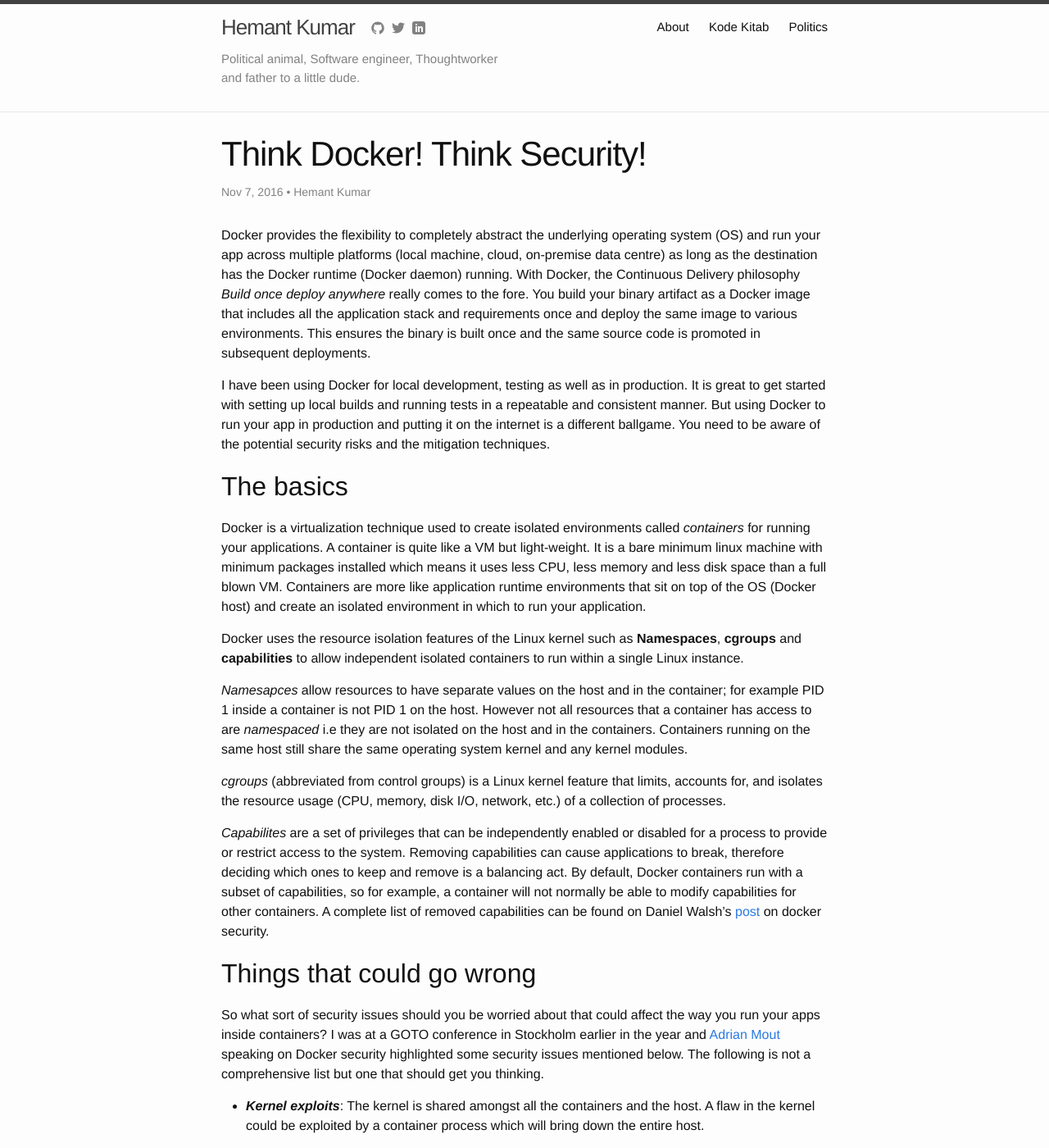
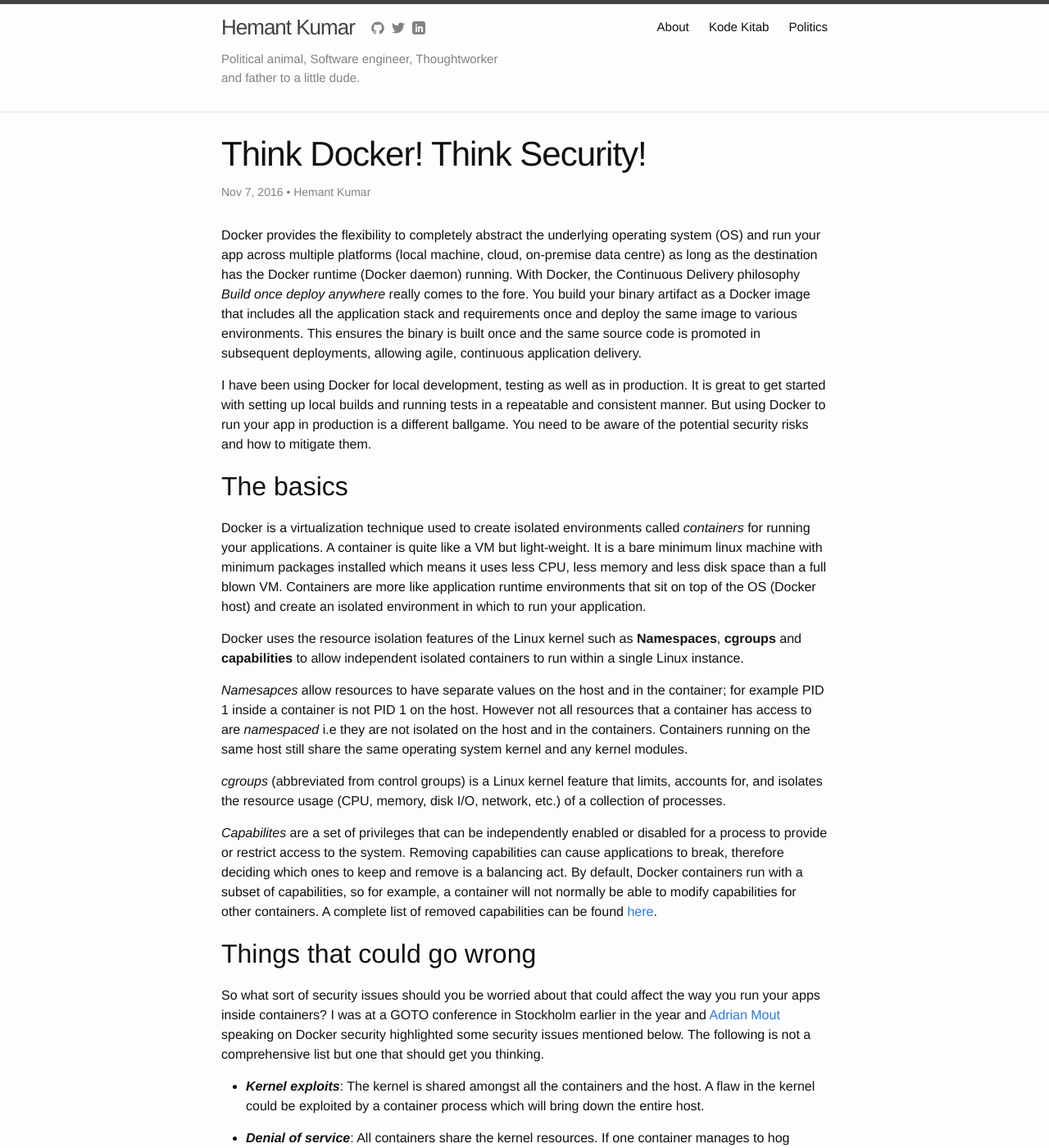
Before and after one commit to hemantksingh/hemantksingh.github.io, a Jekyll site: the page built from _posts/2016-11-07-think-docker-think-security.markdown, in a window 1280 px wide and 1400 px high. Shown: the whole window at 82% size. Built offline with Jekyll 4.4.1, drawn with Linux system fonts in a browser that asks for light colours; comment, search, counter and statistics services are not loaded.

Commit message:
Updates docker security post.

```diff
--- a/_posts/2016-11-07-think-docker-think-security.markdown
+++ b/_posts/2016-11-07-think-docker-think-security.markdown
@@ -9,9 +9,9 @@
 modified_time: '2016-11-07T07:23:00.000-08:00'
 ---
 
-Docker provides the flexibility to completely abstract the underlying operating system (OS) and run your app across multiple platforms (local machine, cloud, on-premise data centre) as long as the destination has the Docker runtime (Docker daemon) running. With Docker, the Continuous Delivery philosophy *Build once deploy anywhere* really comes to the fore. You build your binary artifact as a Docker image that includes all the application stack and requirements once and deploy the same image to various environments. This ensures the binary is built once and the same source code is promoted in subsequent deployments.
+Docker provides the flexibility to completely abstract the underlying operating system (OS) and run your app across multiple platforms (local machine, cloud, on-premise data centre) as long as the destination has the Docker runtime (Docker daemon) running. With Docker, the Continuous Delivery philosophy *Build once deploy anywhere* really comes to the fore. You build your binary artifact as a Docker image that includes all the application stack and requirements once and deploy the same image to various environments. This ensures the binary is built once and the same source code is promoted in subsequent deployments, allowing agile, continuous application delivery.
 
-I have been using Docker for local development, testing as well as in production. It is great to get started with setting up local builds and running tests in a repeatable and consistent manner. But using Docker to run your app in production and putting it on the internet is a different ballgame. You need to be aware of the potential security risks and the mitigation techniques.
+I have been using Docker for local development, testing as well as in production. It is great to get started with setting up local builds and running tests in a repeatable and consistent manner. But using Docker to run your app in production is a different ballgame. You need to be aware of the potential security risks and how to mitigate them.
 
 ## The basics
 Docker is a virtualization technique used to create isolated environments called *containers* for running your applications. A container is quite like a VM but light-weight. It is a bare minimum linux machine with minimum packages installed which means it uses less CPU, less memory and less disk space than a full blown VM. Containers are more like application runtime environments that sit on top of the OS (Docker host) and create an isolated environment in which to run your application.
@@ -22,7 +22,7 @@
 
 *cgroups* (abbreviated from control groups) is a Linux kernel feature that limits, accounts for, and isolates the resource usage (CPU, memory, disk I/O, network, etc.) of a collection of processes.
 
-*Capabilites* are a set of privileges that can be independently enabled or disabled for a process to provide or restrict access to the system. Removing capabilities can cause applications to break, therefore deciding which ones to keep and remove is a balancing act. By default, Docker containers run with a subset of capabilities, so for example, a container will not normally be able to modify capabilities for other containers. A complete list of removed capabilities can be found on Daniel Walsh's [post](https://opensource.com/business/14/9/security-for-docker) on docker security.
+*Capabilites* are a set of privileges that can be independently enabled or disabled for a process to provide or restrict access to the system. Removing capabilities can cause applications to break, therefore deciding which ones to keep and remove is a balancing act. By default, Docker containers run with a subset of capabilities, so for example, a container will not normally be able to modify capabilities for other containers. A complete list of removed capabilities can be found [here](https://opensource.com/business/14/9/security-for-docker).
 
 ## Things that could go wrong
 So what sort of security issues should you be worried about that could affect the way you run your apps inside containers? I was at a GOTO conference in Stockholm earlier in the year and [Adrian Mout](https://twitter.com/adrianmouat) speaking on Docker security highlighted some security issues mentioned below. The following is not a comprehensive list but one that should get you thinking.
```
